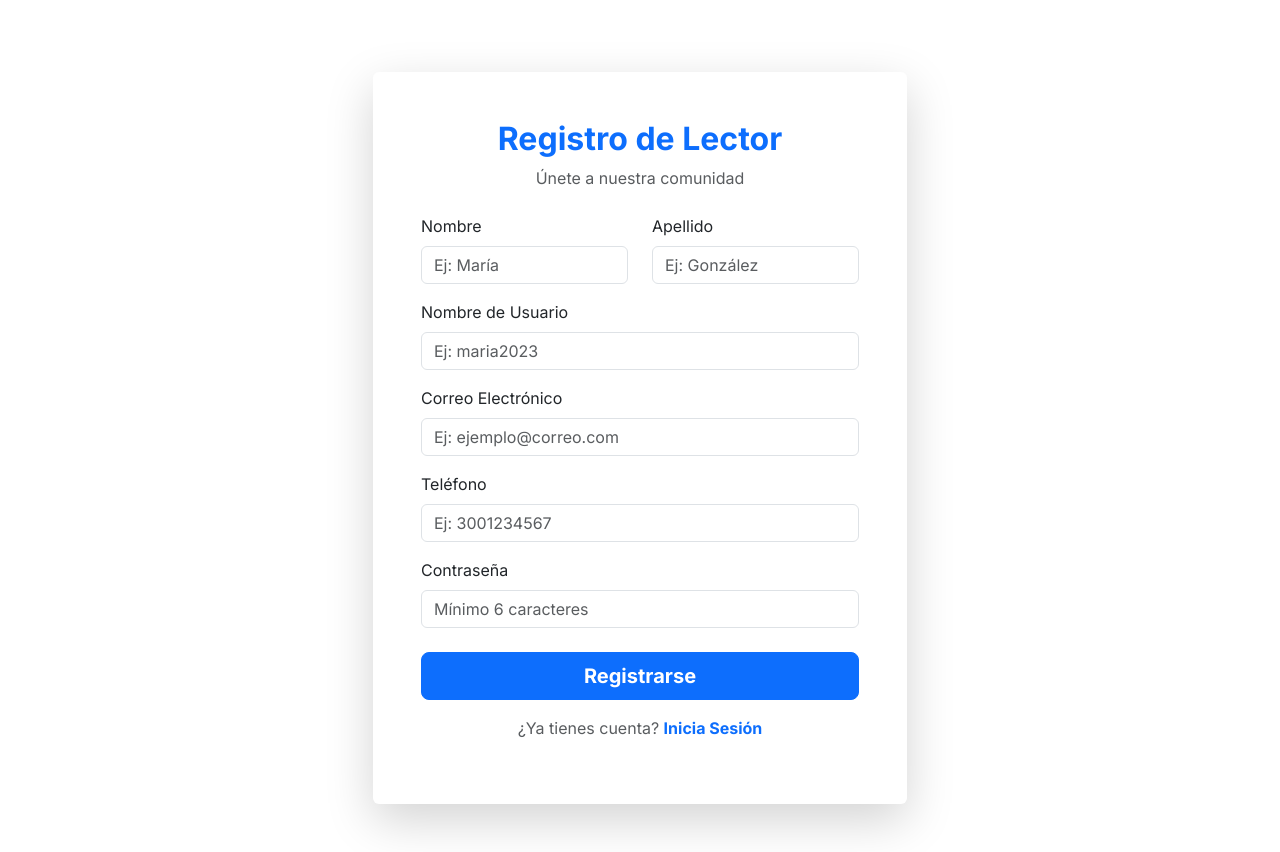
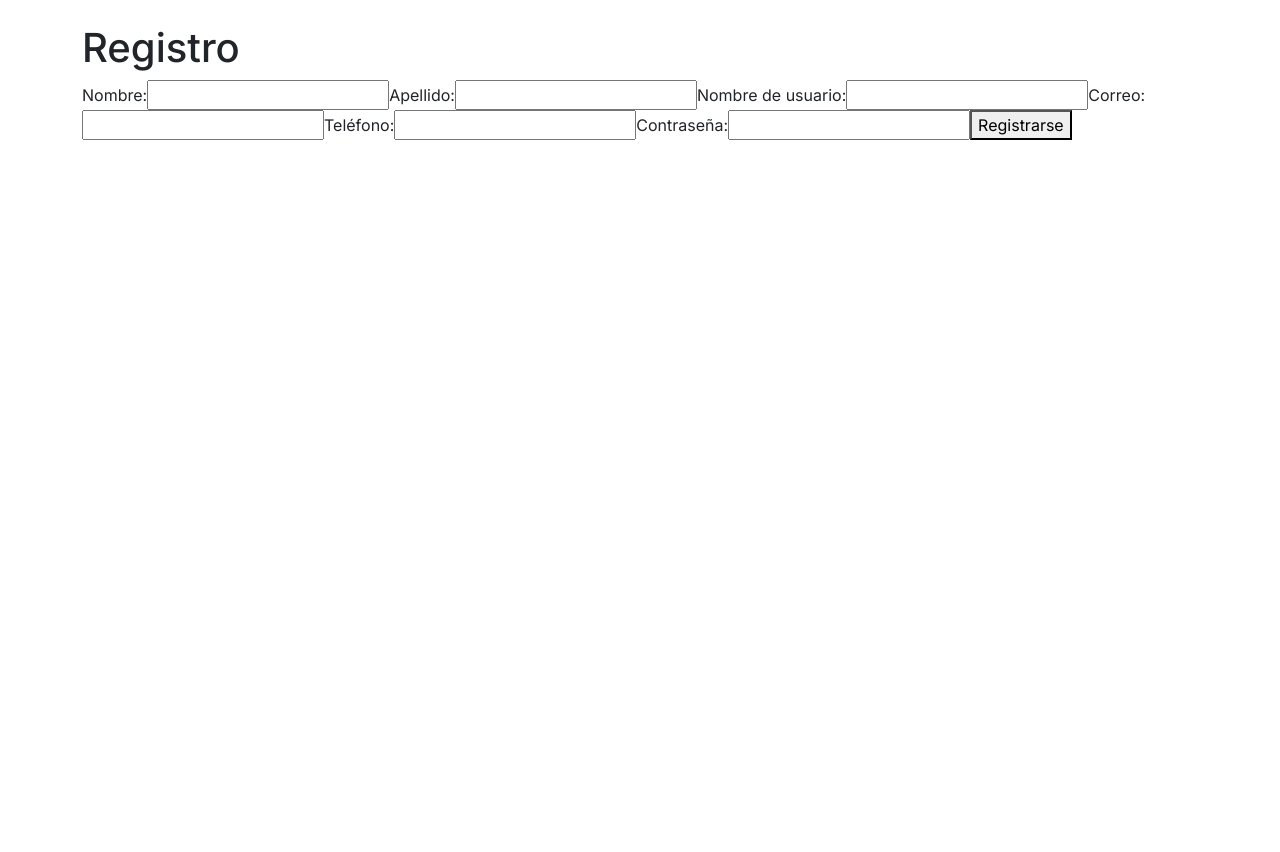
Before and after one commit to linopaul1512/noticias-nextjs-app, a Next.js app: page /registro in a window 1280 px wide. After the commit the page ends 800 px from the top, so only its background shows below. Built offline with nearby package versions, Linux system fonts and the light colour scheme.

Commit message:
login paquetes

```diff
--- a/package.json
+++ b/package.json
@@ -12,6 +12,7 @@
     "axios": "^1.9.0",
     "bcryptjs": "^3.0.2",
     "bootstrap": "^5.3.6",
+    "jsonwebtoken": "^9.0.2",
     "mongodb": "^6.16.0",
     "mongoose": "^8.15.0",
     "next": "15.3.2",
--- a/src/app/api/auth/login/route.jsx
+++ b/src/app/api/auth/login/route.jsx
@@ -17,7 +17,7 @@ export async function POST(request) {
     const usuario = await Usuario.findOne({ correo });
 
     if (!usuario) {
-      return NextResponse.json({ error: 'Usuario no encontra, verifique los datos introducidos' }, { status: 401 });
+      return NextResponse.json({ error: 'Usuario no encontrado, verifique los datos introducidos' }, { status: 401 });
     }
 
     const passwordValida = await bcrypt.compare(contrasena, usuario.contrasena);
--- a/src/app/registro/page.js
+++ b/src/app/registro/page.js
@@ -1,176 +1,68 @@
 "use client";
 import { useState } from "react";
-import { Form, Button, Container, Alert, Card, Row, Col } from "react-bootstrap";
-import Link from "next/link";
+import { useRouter } from "next/navigation";
 
-export default function RegistroPage() {
-  const [form, setForm] = useState({});
-  const [mensaje, setMensaje] = useState({ text: "", variant: "" });
-  const [validated, setValidated] = useState(false);
-
-  const handleChange = (e) => {
-    const { name, value } = e.target;
-    setForm({ ...form, [name]: value });
-  };
+export default function Registro() {
+  const [error, setError] = useState("");
+  const router = useRouter();
 
   const handleSubmit = async (e) => {
     e.preventDefault();
-    const form = e.currentTarget;
+    setError("");
 
-    if (form.checkValidity() === false) {
-      e.stopPropagation();
-      setValidated(true);
-      return;
-    }
+    const formData = {
+      nombre: e.target.nombre.value,
+      apellido: e.target.apellido.value,
+      nombreusuario: e.target.nombreusuario.value,
+      correo: e.target.correo.value,
+      telefono: e.target.telefono.value,
+      contrasena: e.target.contrasena.value,
+      tipo: "lector", // Campo fijo
+    };
 
     try {
       const res = await fetch("/api/auth/registro", {
         method: "POST",
-        body: JSON.stringify(form),
         headers: { "Content-Type": "application/json" },
+        body: JSON.stringify(formData),
       });
 
-      const data = await res.json();
+      if (!res.ok) {
+        const errorData = await res.json();
+        throw new Error(errorData.error || "Error al registrar");
+      }
 
-      if (res.ok) {
-        setMensaje({ text: "¡Registro exitoso! Redirigiendo...", variant: "success" });
-        setTimeout(() => window.location.href = "/login", 2000);
-      } else {
-        setMensaje({ text: data.message || "Error en el registro", variant: "danger" });
-      }
-    } catch (error) {
-      setMensaje({ text: "Error de conexión", variant: "danger" });
+      router.push("/login");
+    } catch (err) {
+      setError(err.message);
     }
   };
 
   return (
-    <Container className="py-5">
-      <Row className="justify-content-center">
-        <Col md={8} lg={6}>
-          <Card className="shadow-lg border-0">
-            <Card.Body className="p-5">
-              <div className="text-center mb-4">
-                <h2 className="fw-bold text-primary">Registro de Lector</h2>
-                <p className="text-muted">Únete a nuestra comunidad</p>
-              </div>
+    <div>
+      <h1>Registro</h1>
+      {error && <p style={{ color: "red" }}>{error}</p>}
+      <form onSubmit={handleSubmit}>
+        <label htmlFor="nombre">Nombre:</label>
+        <input type="text" id="nombre" name="nombre" required />
 
-              {mensaje.text && (
-                <Alert variant={mensaje.variant} className="text-center">
-                  {mensaje.text}
-                </Alert>
-              )}
+        <label htmlFor="apellido">Apellido:</label>
+        <input type="text" id="apellido" name="apellido" required />
 
-              <Form noValidate validated={validated} onSubmit={handleSubmit}>
-                <Row>
-                  <Col md={6}>
-                    <Form.Group className="mb-3">
-                      <Form.Label>Nombre</Form.Label>
-                      <Form.Control
-                        name="nombre"
-                        onChange={handleChange}
-                        required
-                        placeholder="Ej: María"
-                      />
-                      <Form.Control.Feedback type="invalid">
-                        Por favor ingresa tu nombre
-                      </Form.Control.Feedback>
-                    </Form.Group>
-                  </Col>
-                  <Col md={6}>
-                    <Form.Group className="mb-3">
-                      <Form.Label>Apellido</Form.Label>
-                      <Form.Control
-                        name="apellido"
-                        onChange={handleChange}
-                        required
-                        placeholder="Ej: González"
-                      />
-                      <Form.Control.Feedback type="invalid">
-                        Por favor ingresa tu apellido
-                      </Form.Control.Feedback>
-                    </Form.Group>
-                  </Col>
-                </Row>
+        <label htmlFor="nombreusuario">Nombre de usuario:</label>
+        <input type="text" id="nombreusuario" name="nombreusuario" required />
 
-                <Form.Group className="mb-3">
-                  <Form.Label>Nombre de Usuario</Form.Label>
-                  <Form.Control
-                    name="nombreUsuario"
-                    onChange={handleChange}
-                    required
-                    placeholder="Ej: maria2023"
-                  />
-                  <Form.Control.Feedback type="invalid">
-                    Elige un nombre de usuario
-                  </Form.Control.Feedback>
-                </Form.Group>
+        <label htmlFor="correo">Correo:</label>
+        <input type="email" id="correo" name="correo" required />
 
-                <Form.Group className="mb-3">
-                  <Form.Label>Correo Electrónico</Form.Label>
-                  <Form.Control
-                    type="email"
-                    name="correo"
-                    onChange={handleChange}
-                    required
-                    placeholder="Ej: ejemplo@correo.com"
-                  />
-                  <Form.Control.Feedback type="invalid">
-                    Ingresa un correo válido
-                  </Form.Control.Feedback>
-                </Form.Group>
+        <label htmlFor="telefono">Teléfono:</label>
+        <input type="text" id="telefono" name="telefono" required />
 
-                <Form.Group className="mb-3">
-                  <Form.Label>Teléfono</Form.Label>
-                  <Form.Control
-                    name="telefono"
-                    onChange={handleChange}
-                    required
-                    placeholder="Ej: 3001234567"
-                  />
-                  <Form.Control.Feedback type="invalid">
-                    Proporciona tu teléfono
-                  </Form.Control.Feedback>
-                </Form.Group>
+        <label htmlFor="contrasena">Contraseña:</label>
+        <input type="password" id="contrasena" name="contrasena" required minLength="6" />
 
-                <Form.Group className="mb-4">
-                  <Form.Label>Contraseña</Form.Label>
-                  <Form.Control
-                    type="password"
-                    name="contrasena"
-                    onChange={handleChange}
-                    required
-                    minLength={6}
-                    placeholder="Mínimo 6 caracteres"
-                  />
-                  <Form.Control.Feedback type="invalid">
-                    La contraseña debe tener al menos 6 caracteres
-                  </Form.Control.Feedback>
-                </Form.Group>
-
-                <div className="d-grid mb-3">
-                  <Button
-                    variant="primary"
-                    type="submit"
-                    size="lg"
-                    className="fw-bold"
-                  >
-                    Registrarse
-                  </Button>
-                </div>
-
-                <div className="text-center">
-                  <p className="text-muted">
-                    ¿Ya tienes cuenta?{" "}
-                    <Link href="/login" className="text-decoration-none fw-bold">
-                      Inicia Sesión
-                    </Link>
-                  </p>
-                </div>
-              </Form>
-            </Card.Body>
-          </Card>
-        </Col>
-      </Row>
-    </Container>
+        <button type="submit">Registrarse</button>
+      </form>
+    </div>
   );
 }
```
Also changed, not shown: src/app/login/page.jsx (+14 -82 lines), 1 other file (tests, documents, lock files or other folders).
